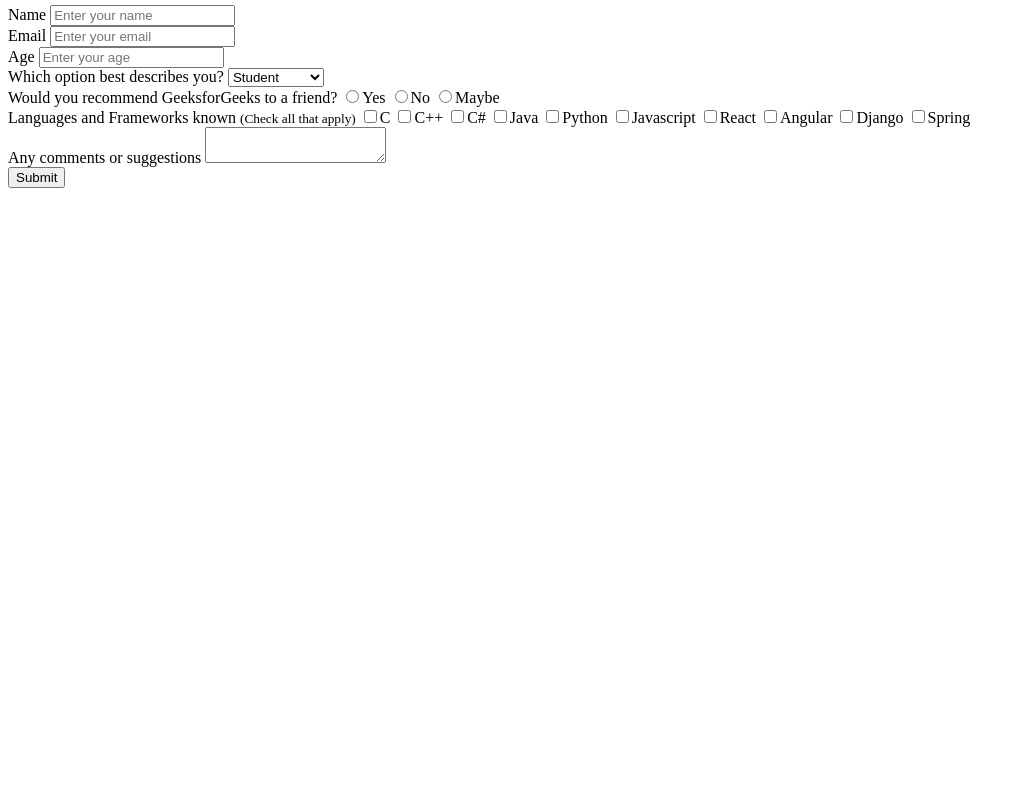
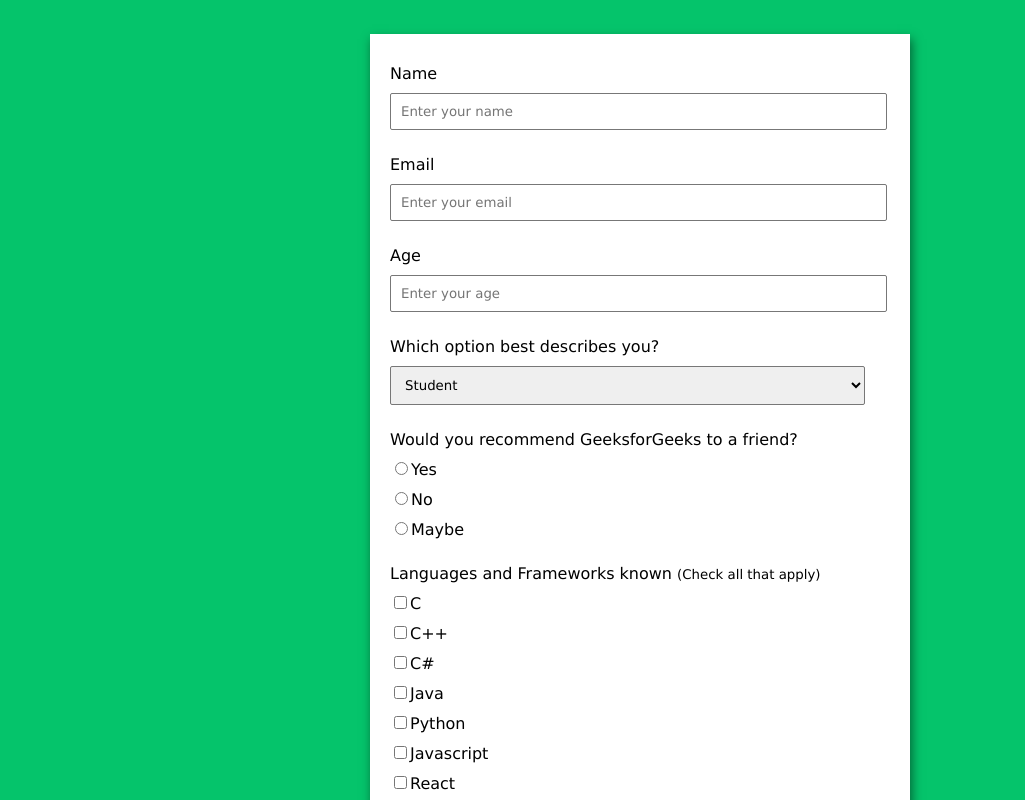
Before and after one commit to lunhat0910/code, a plain HTML site: page index.html in a window 1280 px wide. Shown: the part 75-875 px from the top of the page, without its empty margins (0-1025 px from the left). Before the commit the page ends 800 px from the top, so only its background shows below. Drawn offline with Linux system fonts and the light colour scheme.

Commit message:
Update index.html

```diff
--- a/index.html
+++ b/index.html
@@ -5,7 +5,7 @@
     <meta http-equiv="X-UA-Compatible" content="IE-edge">
     <meta name="viewport" content="width=device-width, initial-scale=1.0">
 
-    <link rel="stylesheet" href="main.css">
+    <link rel="stylesheet" href="survey.css">
 
     <title>Build a Survey Form using HTML and CSS</title>
 
```
